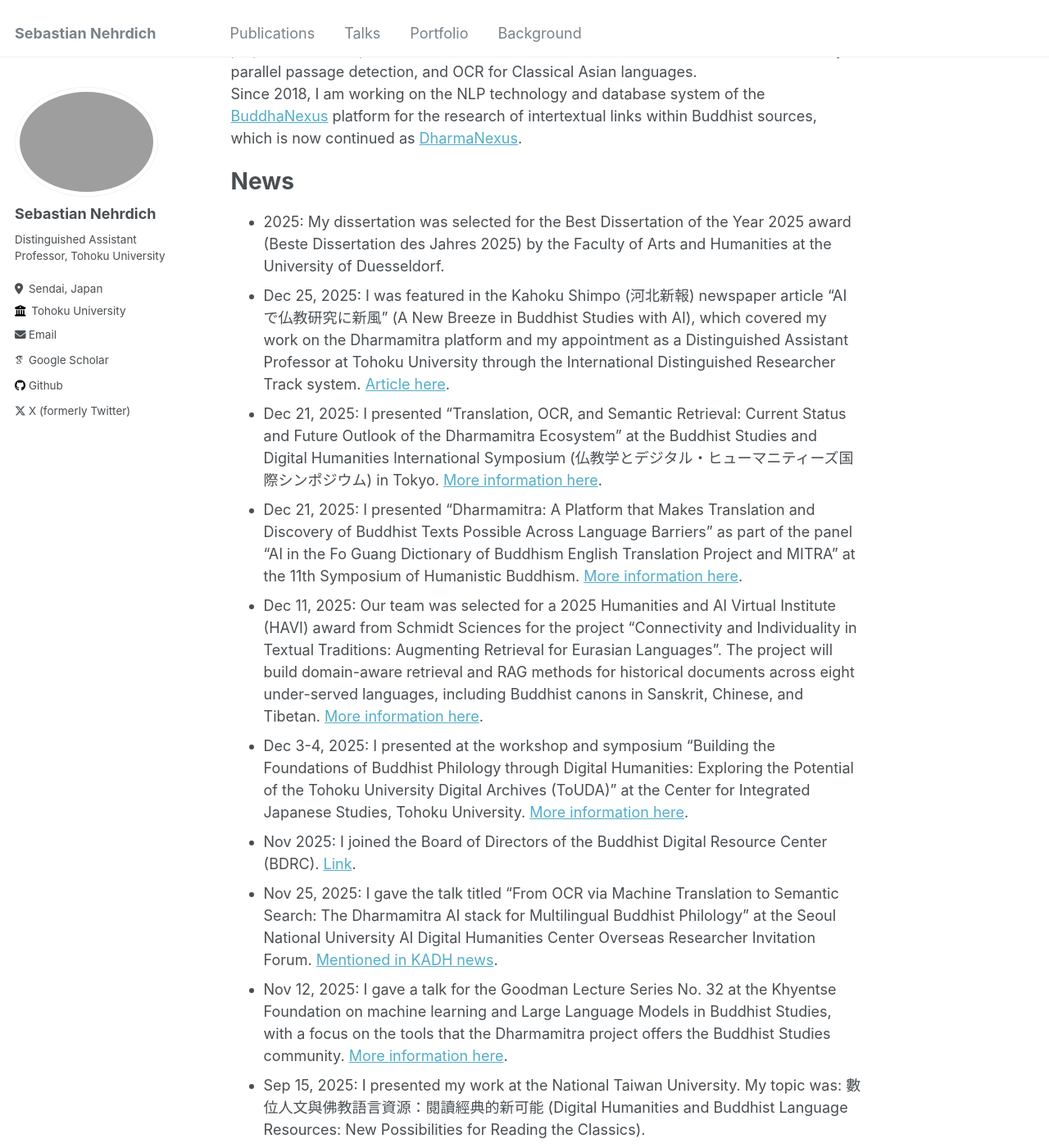
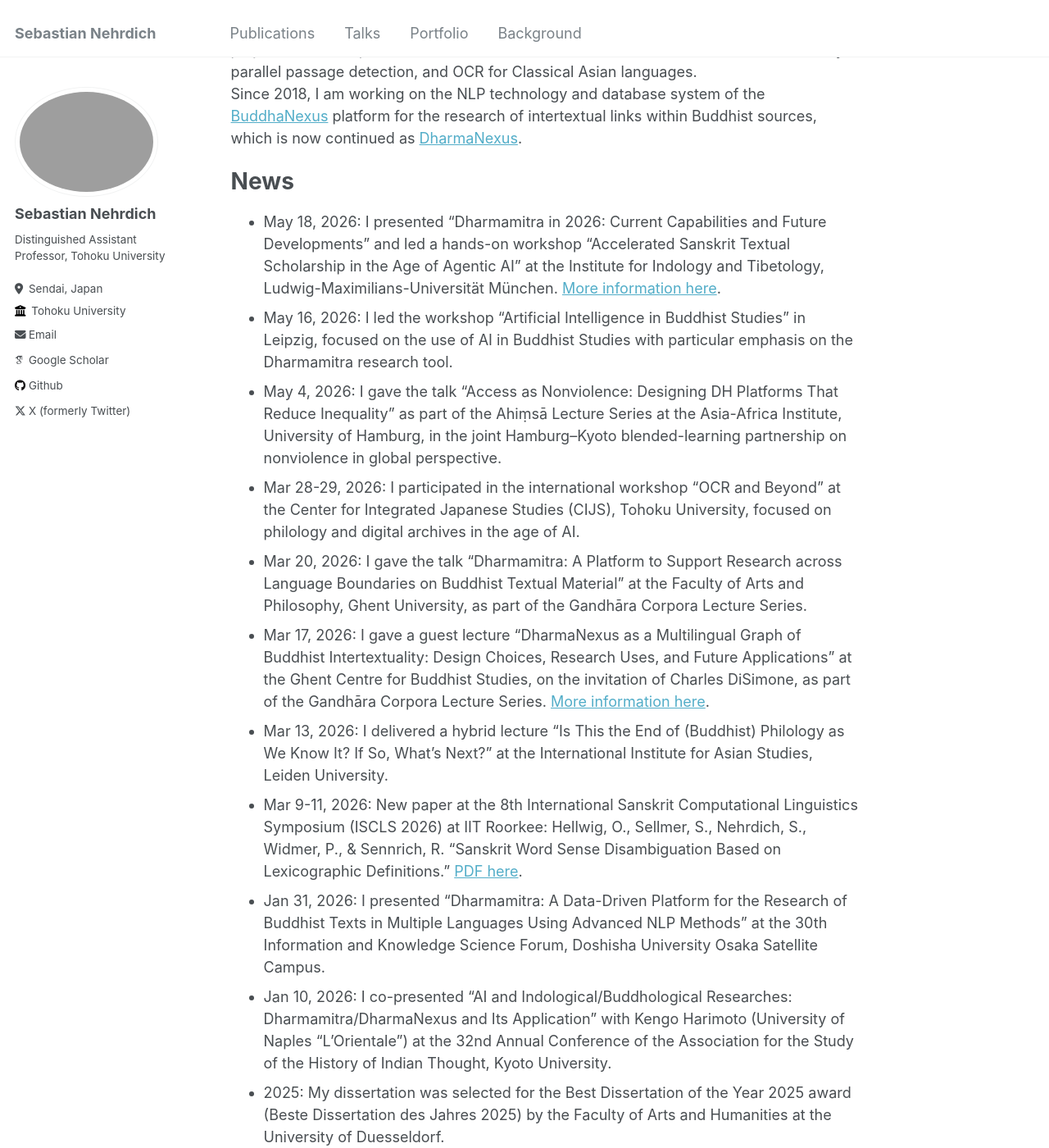
Before and after one commit to sebastian-nehrdich/sebastian-nehrdich.github.io, a Jekyll site: the page built from _pages/about.md, in a window 1280 px wide and 1400 px high, scrolled down 493 px. Shown: the whole window at 82% size. Built offline with Jekyll 4.4.1, drawn with Linux system fonts in a browser that asks for light colours; some web fonts are replaced.

Commit message:
update news section with 2026 talks and ISCLS paper
Co-Authored-By: Claude Opus 4.7 (1M context) <noreply@anthropic.com>

```diff
--- a/_pages/about.md
+++ b/_pages/about.md
@@ -19,6 +19,16 @@ Since 2018, I am working on the NLP technology and database system of the [Buddh
 News
 =====
 
+- May 18, 2026: I presented "Dharmamitra in 2026: Current Capabilities and Future Developments" and led a hands-on workshop "Accelerated Sanskrit Textual Scholarship in the Age of Agentic AI" at the Institute for Indology and Tibetology, Ludwig-Maximilians-Universität München. [More information here](https://www.kw.lmu.de/indotib/de/aktuelles/veranstaltungsuebersicht/veranstaltung/vortragsreihe-und-kolloquium-faebb01f.html).
+- May 16, 2026: I led the workshop "Artificial Intelligence in Buddhist Studies" in Leipzig, focused on the use of AI in Buddhist Studies with particular emphasis on the Dharmamitra research tool.
+- May 4, 2026: I gave the talk "Access as Nonviolence: Designing DH Platforms That Reduce Inequality" as part of the Ahiṃsā Lecture Series at the Asia-Africa Institute, University of Hamburg, in the joint Hamburg–Kyoto blended-learning partnership on nonviolence in global perspective.
+- Mar 28-29, 2026: I participated in the international workshop "OCR and Beyond" at the Center for Integrated Japanese Studies (CIJS), Tohoku University, focused on philology and digital archives in the age of AI.
+- Mar 20, 2026: I gave the talk "Dharmamitra: A Platform to Support Research across Language Boundaries on Buddhist Textual Material" at the Faculty of Arts and Philosophy, Ghent University, as part of the Gandhāra Corpora Lecture Series.
+- Mar 17, 2026: I gave a guest lecture "DharmaNexus as a Multilingual Graph of Buddhist Intertextuality: Design Choices, Research Uses, and Future Applications" at the Ghent Centre for Buddhist Studies, on the invitation of Charles DiSimone, as part of the Gandhāra Corpora Lecture Series. [More information here](https://www.cbs.ugent.be/uncategorized/guest-lecture-dharmanexus-as-a-multilingual-graph-of-buddhist-intertextuality-design-choices-research-uses-and-future-applications-by-sebastian-nehrdich-march-17-2026).
+- Mar 13, 2026: I delivered a hybrid lecture "Is This the End of (Buddhist) Philology as We Know It? If So, What's Next?" at the International Institute for Asian Studies, Leiden University.
+- Mar 9-11, 2026: New paper at the 8th International Sanskrit Computational Linguistics Symposium (ISCLS 2026) at IIT Roorkee: Hellwig, O., Sellmer, S., Nehrdich, S., Widmer, P., & Sennrich, R. "Sanskrit Word Sense Disambiguation Based on Lexicographic Definitions." [PDF here](/files/sanskrit-wsd-iscls2026.pdf).
+- Jan 31, 2026: I presented "Dharmamitra: A Data-Driven Platform for the Research of Buddhist Texts in Multiple Languages Using Advanced NLP Methods" at the 30th Information and Knowledge Science Forum, Doshisha University Osaka Satellite Campus.
+- Jan 10, 2026: I co-presented "AI and Indological/Buddhological Researches: Dharmamitra/DharmaNexus and Its Application" with Kengo Harimoto (University of Naples "L'Orientale") at the 32nd Annual Conference of the Association for the Study of the History of Indian Thought, Kyoto University.
 - 2025: My dissertation was selected for the Best Dissertation of the Year 2025 award (Beste Dissertation des Jahres 2025) by the Faculty of Arts and Humanities at the University of Duesseldorf.
 - Dec 25, 2025: I was featured in the Kahoku Shimpo (河北新報) newspaper article "AIで仏教研究に新風" (A New Breeze in Buddhist Studies with AI), which covered my work on the Dharmamitra platform and my appointment as a Distinguished Assistant Professor at Tohoku University through the International Distinguished Researcher Track system. [Article here](https://kahoku.news/articles/20251224khn000048.html).
 - Dec 21, 2025: I presented "Translation, OCR, and Semantic Retrieval: Current Status and Future Outlook of the Dharmamitra Ecosystem" at the Buddhist Studies and Digital Humanities International Symposium (仏教学とデジタル・ヒューマニティーズ国際シンポジウム) in Tokyo. [More information here](https://buddhist-dh-sympo2025.dhii.jp/).
```
